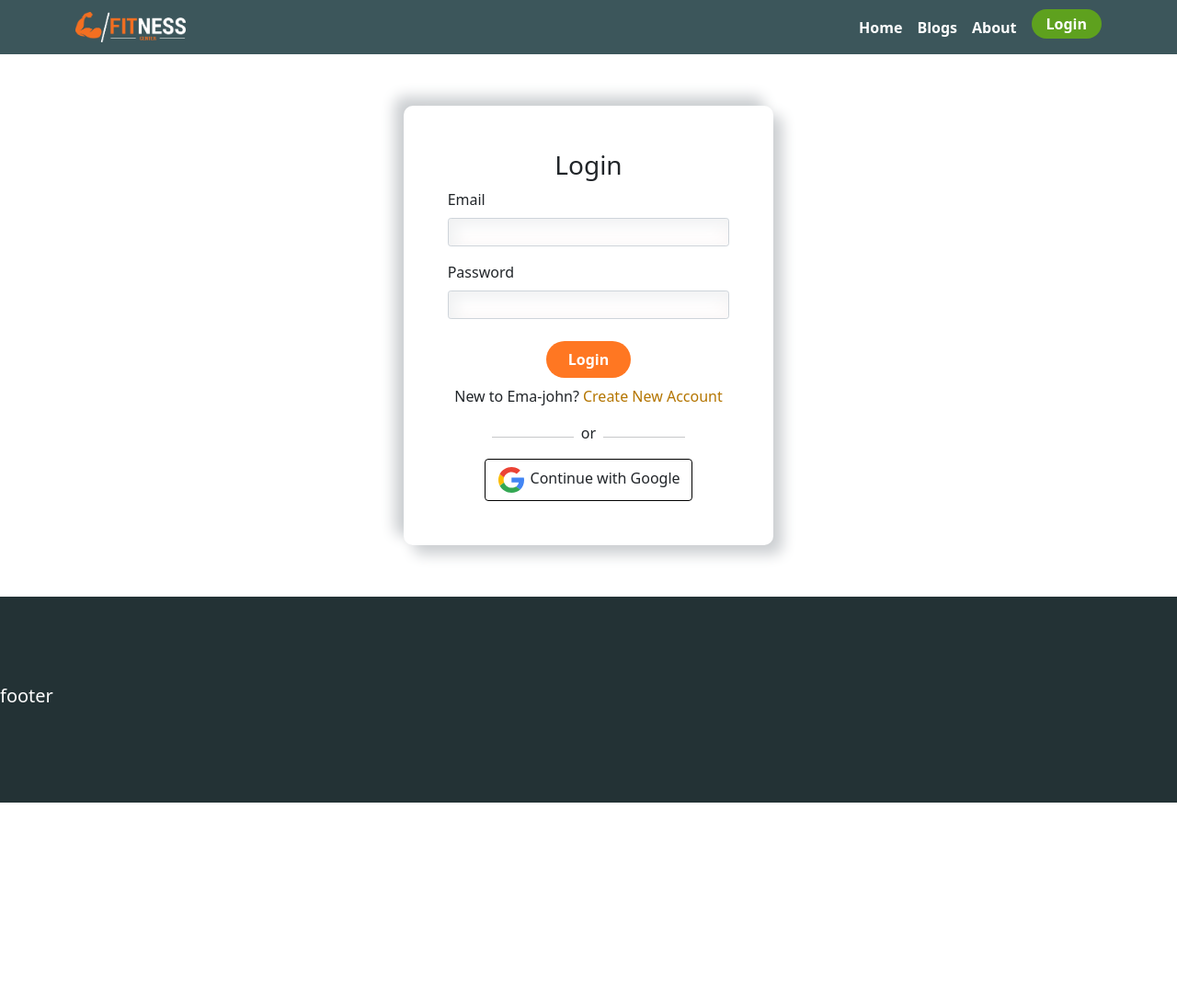
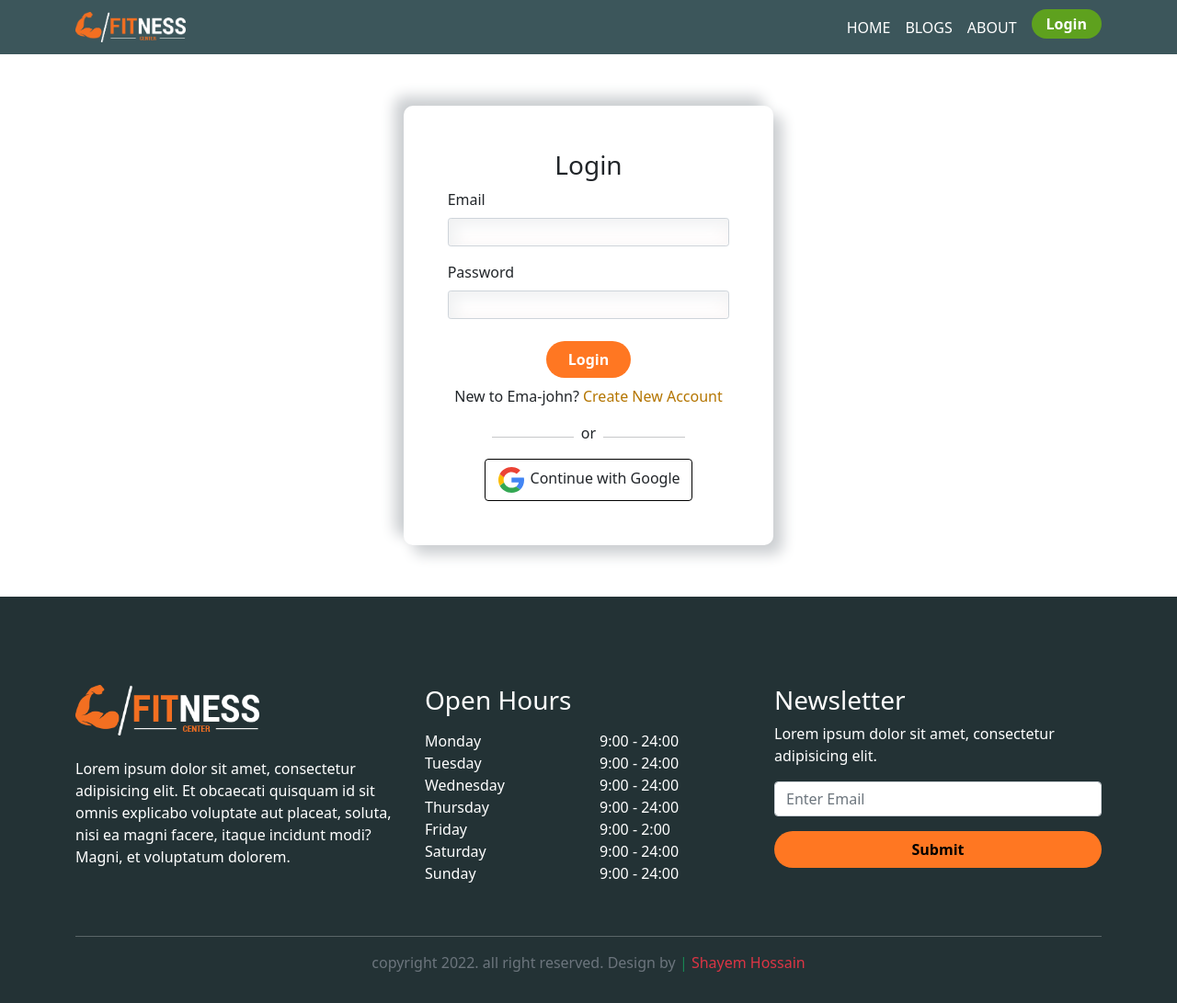
Before and after one commit to sayemhossain/fitness-center, a React (Create React App) app: page /login in a window 1280 px wide. Shown: the whole page at 92% size. Before the commit the page ends 873 px from the top, so only its background shows below. Built offline with nearby package versions, Linux system fonts and the light colour scheme; no server answers.

Commit message:
footer section done

```diff
--- a/src/components/Shared/Footer/Footer.css
+++ b/src/components/Shared/Footer/Footer.css
@@ -1,3 +1,10 @@
 .footer-color {
   background-color: #233235;
 }
+.footer-img img {
+  width: 200px;
+}
+.footer-btn {
+  background-color: #ff7722;
+  border-style: none;
+}
--- a/src/components/Shared/Footer/Footer.js
+++ b/src/components/Shared/Footer/Footer.js
@@ -1,10 +1,76 @@
 import React from "react";
 import "./Footer.css";
+import logo from "../../../Images/logo/logo.png";
 
 const Footer = () => {
   return (
-    <div className="py-5 footer-color text-white">
-      <h5 className="py-5">footer</h5>
+    <div className="pt-5 px-3 footer-color text-white">
+      <section id="footer" className="pt-5 pb-3">
+        <div className="container">
+          <div className="row">
+            <div className="col-lg-4 footer-img">
+              <img className="mb-4" src={logo} alt="" />
+              <p>
+                Lorem ipsum dolor sit amet, consectetur adipisicing elit. Et
+                obcaecati quisquam id sit omnis explicabo voluptate aut placeat,
+                soluta, nisi ea magni facere, itaque incidunt modi? Magni, et
+                voluptatum dolorem.
+              </p>
+            </div>
+            <div className="col-lg-4 my-3 mt-md-0">
+              <h3 className="mb-3 all-header">Open Hours</h3>
+              <div className="row">
+                <div className="col-6">Monday</div>
+                <div className="col-6">9:00 - 24:00</div>
+              </div>
+              <div className="row">
+                <div className="col-6">Tuesday</div>
+                <div className="col-6">9:00 - 24:00</div>
+              </div>
+              <div className="row">
+                <div className="col-6">Wednesday</div>
+                <div className="col-6">9:00 - 24:00</div>
+              </div>
+              <div className="row">
+                <div className="col-6">Thursday</div>
+                <div className="col-6">9:00 - 24:00</div>
+              </div>
+              <div className="row">
+                <div className="col-6">Friday</div>
+                <div className="col-6">9:00 - 2:00</div>
+              </div>
+              <div className="row">
+                <div className="col-6">Saturday</div>
+                <div className="col-6">9:00 - 24:00</div>
+              </div>
+              <div className="row">
+                <div className="col-6">Sunday</div>
+                <div className="col-6 mb-4">9:00 - 24:00</div>
+              </div>
+            </div>
+            <div className="col-lg-4">
+              <h3 className=" mb-2 all-header">Newsletter</h3>
+              <p>Lorem ipsum dolor sit amet, consectetur adipisicing elit.</p>
+              <input
+                className="form-control"
+                type="text"
+                placeholder="Enter Email"
+              />
+              <button className="footer-btn py-2 w-100 rounded-pill mt-3 fw-bold">
+                Submit
+              </button>
+            </div>
+          </div>
+          <hr />
+          <p className="text-center text-secondary">
+            copyright 2022. all right reserved. Design by
+            <span className="text-danger">
+              {" "}
+              <span className="text-success">|</span> Shayem Hossain
+            </span>
+          </p>
+        </div>
+      </section>
     </div>
   );
 };
--- a/src/components/Shared/Header/Header.css
+++ b/src/components/Shared/Header/Header.css
@@ -6,7 +6,7 @@
   width: 120px;
 }
 .header-signup-btn {
-  background-color: #b7c57a;
+  background-color: #ff7e6d;
   border-style: none;
 }
 .header-login-btn {
--- a/src/components/Shared/Header/Header.js
+++ b/src/components/Shared/Header/Header.js
@@ -32,31 +32,27 @@ const Header = () => {
         <div className="collapse navbar-collapse" id="navbarSupportedContent">
           <ul className="navbar-nav ms-auto mb-2 mb-lg-0 text-center">
             <li className="nav-item">
-              <CustomLink
-                className="nav-link fw-bold"
-                aria-current="page"
-                to="/"
-              >
-                Home
+              <CustomLink className="nav-link" aria-current="page" to="/">
+                HOME
               </CustomLink>
             </li>
             <li className="nav-item">
-              <CustomLink className="nav-link fw-bold" to="/blogs">
-                Blogs
+              <CustomLink className="nav-link " to="/blogs">
+                BLOGS
               </CustomLink>
             </li>
             <li className="nav-item">
-              <CustomLink className="nav-link fw-bold " to="/about">
-                About
+              <CustomLink className="nav-link " to="/about">
+                ABOUT
               </CustomLink>
             </li>
             <li className="nav-item">
               {user ? (
                 <p
-                  className="header-signup-btn py-1 px-3 ms-2 fw-bold rounded-pill "
+                  className="header-signup-btn py-1 px-3 ms-2 fw-bold text-white rounded-pill "
                   onClick={handleSignout}
                 >
-                  LogOut
+                  Logout
                 </p>
               ) : (
                 <Link
```
